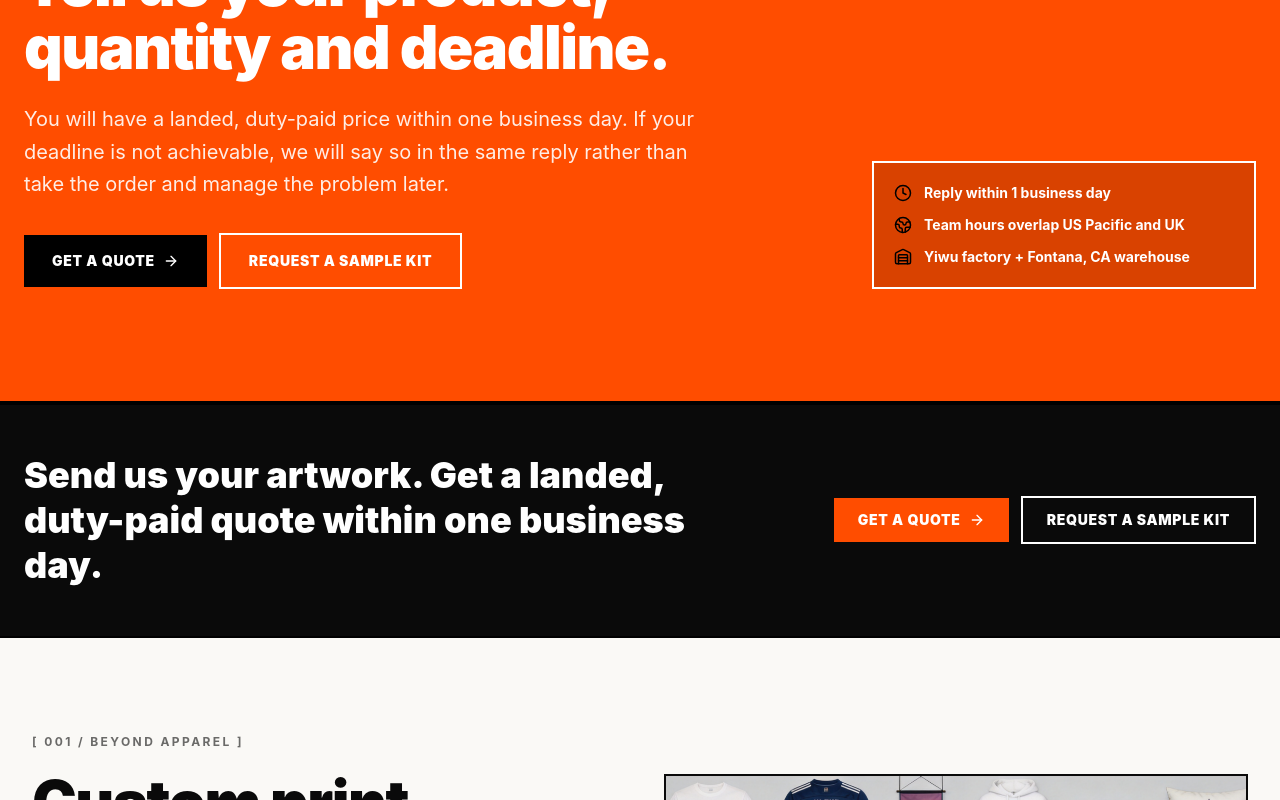
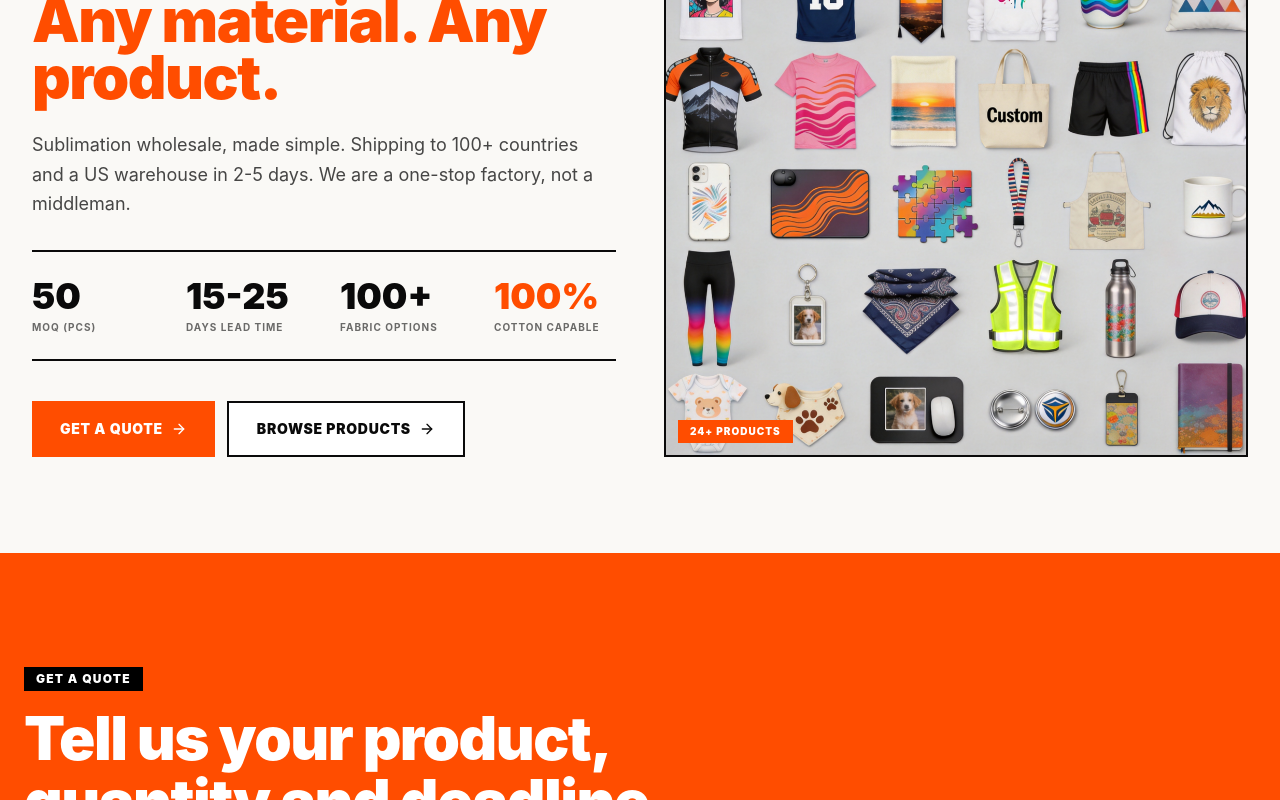
Before and after one commit to r1071135390-cyber/sublimapparel, a Next.js app: page / in a window 1280 px wide. Shown: the part 1620-2420 px from the top of the page. Built offline with nearby package versions, Linux system fonts and the light colour scheme.

Commit message:
feat: 保存文件变更
Coze-Commit-Type: user
Coze-User-ID: 1254955844122064
Coze-Conversation-ID: 11527849

```diff
--- a/src/app/page.tsx
+++ b/src/app/page.tsx
@@ -13,9 +13,9 @@ export default function Home() {
   return (
     <main>
       <Hero />
+      <BeyondApparel />
       <InquiryCTA />
       <ArtworkCTA />
-      <BeyondApparel />
       <Features />
       <Products />
       <Process />
```
